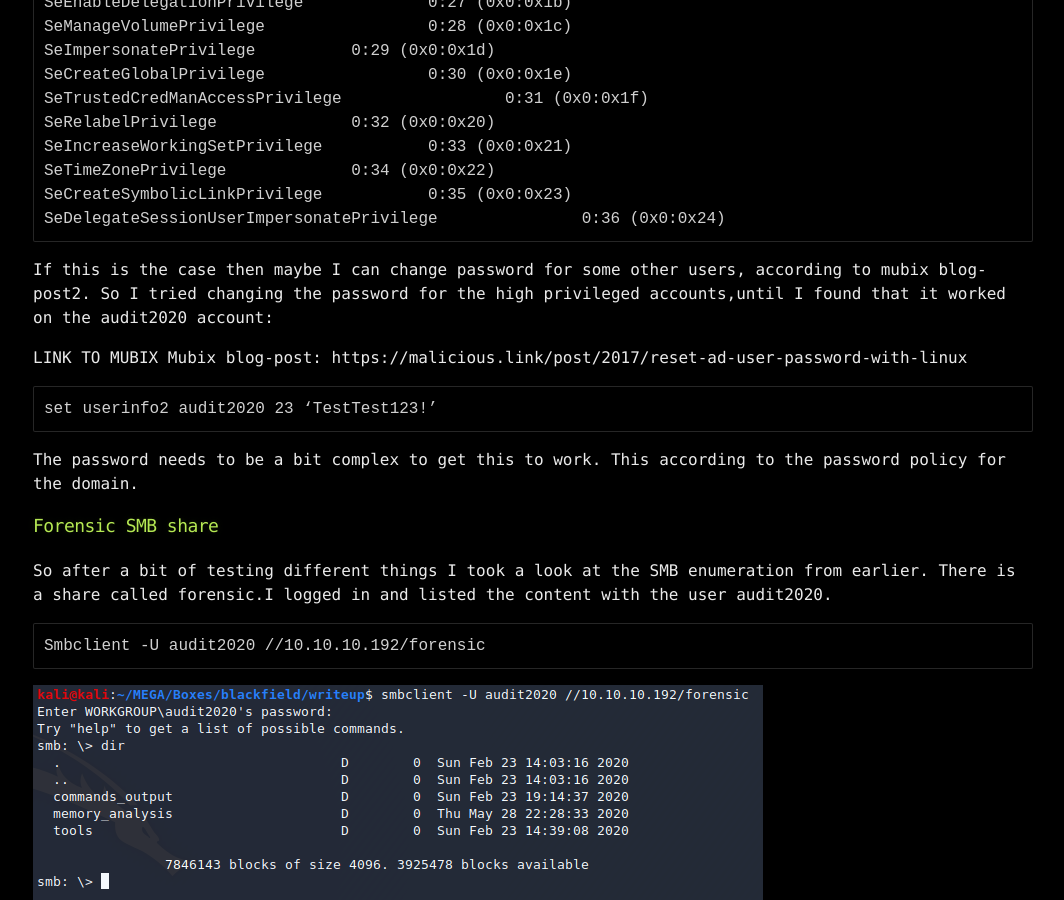
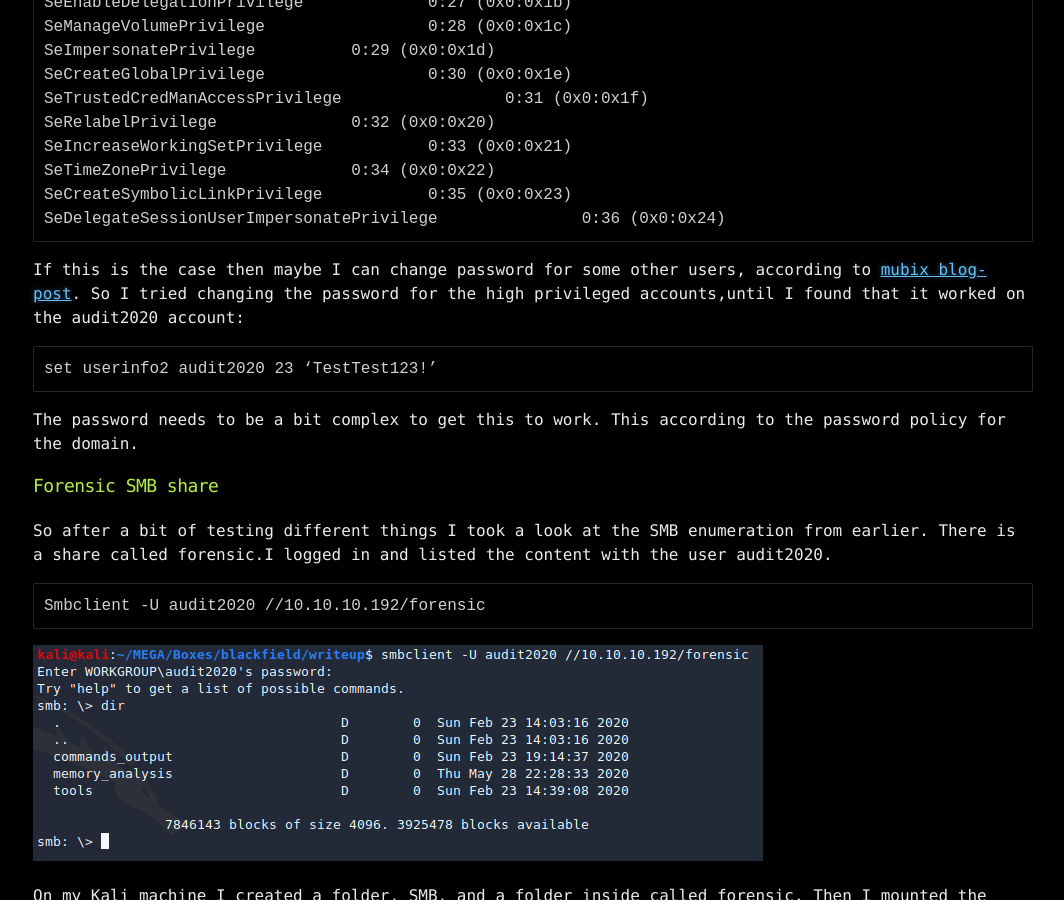
Before and after one commit to datahackare/warz0ne, a Jekyll site: the page built from _posts/2020-10-03-Blackfield.md, in a window 1280 px wide and 900 px high, scrolled down 5147 px. Shown: the whole window, without its empty margins (107-1171 px from the left). Built offline with Jekyll 4.4.1, drawn with Linux system fonts in a browser that asks for light colours; some of the changed text lies outside the part shown.

Commit message:
Update 2020-10-03-Blackfield.md

````diff
--- a/_posts/2020-10-03-Blackfield.md
+++ b/_posts/2020-10-03-Blackfield.md
@@ -126,12 +126,10 @@ SeCreateSymbolicLinkPrivilege           0:35 (0x0:0x23)
 SeDelegateSessionUserImpersonatePrivilege               0:36 (0x0:0x24)
 ```
 
-If this is the case then maybe I can change password for some other users, according to mubix blog-post2. So I tried changing the password for the high privileged accounts,until I found that it worked on the audit2020 account:
+If this is the case then maybe I can change password for some other users, according to <a href="https://malicious.link/post/2017/reset-ad-user-password-with-linux">mubix blog-post</a>. So I tried changing the password for the high privileged accounts,until I found that it worked on the audit2020 account:
 
 
 
-
-LINK TO MUBIX Mubix blog-post: https://malicious.link/post/2017/reset-ad-user-password-with-linux
 
 ```
 set userinfo2 audit2020 23 ‘TestTest123!’
@@ -359,9 +357,8 @@ To mount the C: drive as a shadowcopy doesn’t always work with thevssadmin too
 vssadmin create shadow /for=C:
 ```
 
-If this doesn’t work there is a simple script made by 0xprashant
+If this doesn’t work there is a simple script made by <a href="http://0xprashant.github.io">0xprashant</a>
 
-LINK TO THIS: 0xprashant github – http://0xprashant.github.io
 
 For some reason you have to put a random char at the end of each line because the last char will be deleted?! In my example I put an “r”.
 
@@ -381,8 +378,8 @@ When the disk is mounted, in this case O: you can copy the ntds.dit file with ro
 robocopy.exe "O:\Windows\NTDS" "C:\Windows\Temp" ntds.dit /b
 ```
 
-If this for some reason doesn’t work try this method:
-LINK :  https://github.com/giuliano108/SeBackupPrivilege
+If this for some reason doesn’t work try <a href="https://github.com/giuliano108/SeBackupPrivilege">this</a> method:
+
 
 You also need the SYSTEM file from the Registry hive. You can copythe file with robocopy or just save it from the Registry.
 
````
